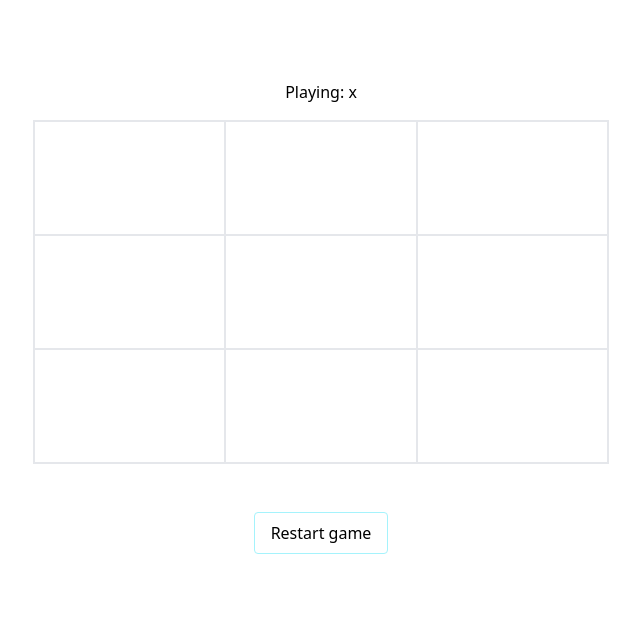
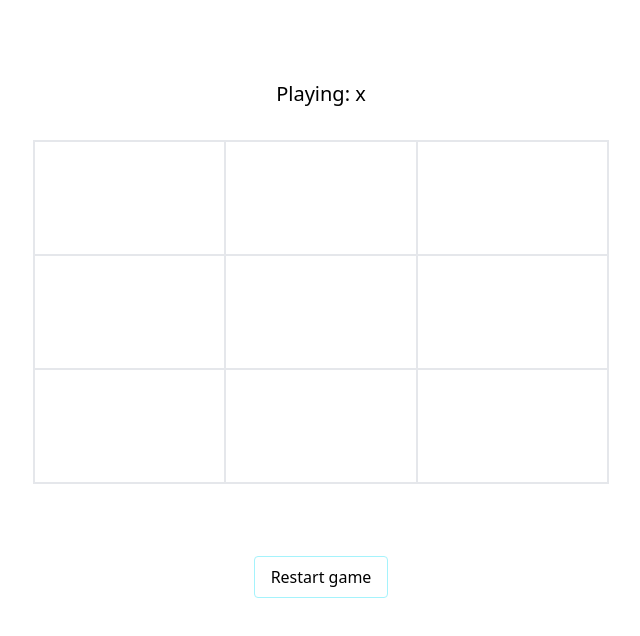
Before and after one commit to cedric25/quick-tic-tac-toe, a Vue app: page / in a window 1280 px wide. Shown: the top 636 px of the page, without its empty margins (319-959 px from the left). Built offline with nearby package versions, Linux system fonts and the light colour scheme.

Commit message:
Minor style adjustments

```diff
--- a/src/components/TicTacToe.vue
+++ b/src/components/TicTacToe.vue
@@ -1,6 +1,6 @@
 <template>
-  <div class="flex flex-col gap-y-4 text-center">
-    <div>Playing: {{ currentPlayer }}</div>
+  <div class="flex flex-col gap-y-8 text-center">
+    <div class="text-xl">Playing: {{ currentPlayer }}</div>
 
     <div class="relative mx-auto flex h-full w-full max-w-xl border">
       <div v-for="(row, rowIndex) in gameToDisplay" class="flex w-full flex-col items-center">
@@ -32,11 +32,11 @@
       ></div>
     </div>
 
-    <div>
-      {{ message }}
+    <div class="text-xl">
+      {{ endMessage }}
     </div>
 
-    <div class="mt-4">
+    <div class="mt-2">
       <button
         type="button"
         class="rounded border border-cyan-200 px-4 py-2 transition hover:scale-[1.05] hover:bg-cyan-100"
@@ -56,7 +56,7 @@ import { isWin } from '../models/ticTacToe.models.js'
 let game = reactive(Array(9).fill(null))
 
 const currentPlayer = ref('x')
-const message = ref('')
+const endMessage = ref('')
 const disableAll = ref(false)
 const startDrawingLine = ref(false)
 const winResult = ref('')
@@ -73,7 +73,7 @@ function play(cellIndex) {
 function restart() {
   startDrawingLine.value = false
   Object.assign(game, Array(9).fill(null))
-  message.value = ''
+  endMessage.value = ''
   disableAll.value = false
   currentPlayer.value = 'x'
 }
@@ -83,10 +83,10 @@ watch(
   newGame => {
     winResult.value = isWin(newGame)
     if (winResult.value) {
-      message.value = `There is a winner! ${currentPlayer.value === 'x' ? 'o' : 'x'}`
+      endMessage.value = `There is a winner! ${currentPlayer.value === 'x' ? 'o' : 'x'}`
       endOfGame()
-    } else if (newGame.flat().every(cell => cell !== null)) {
-      message.value = 'Game over!'
+    } else if (newGame.every(cell => cell !== null)) {
+      endMessage.value = 'Game over!'
       endOfGame()
     }
   },
```
